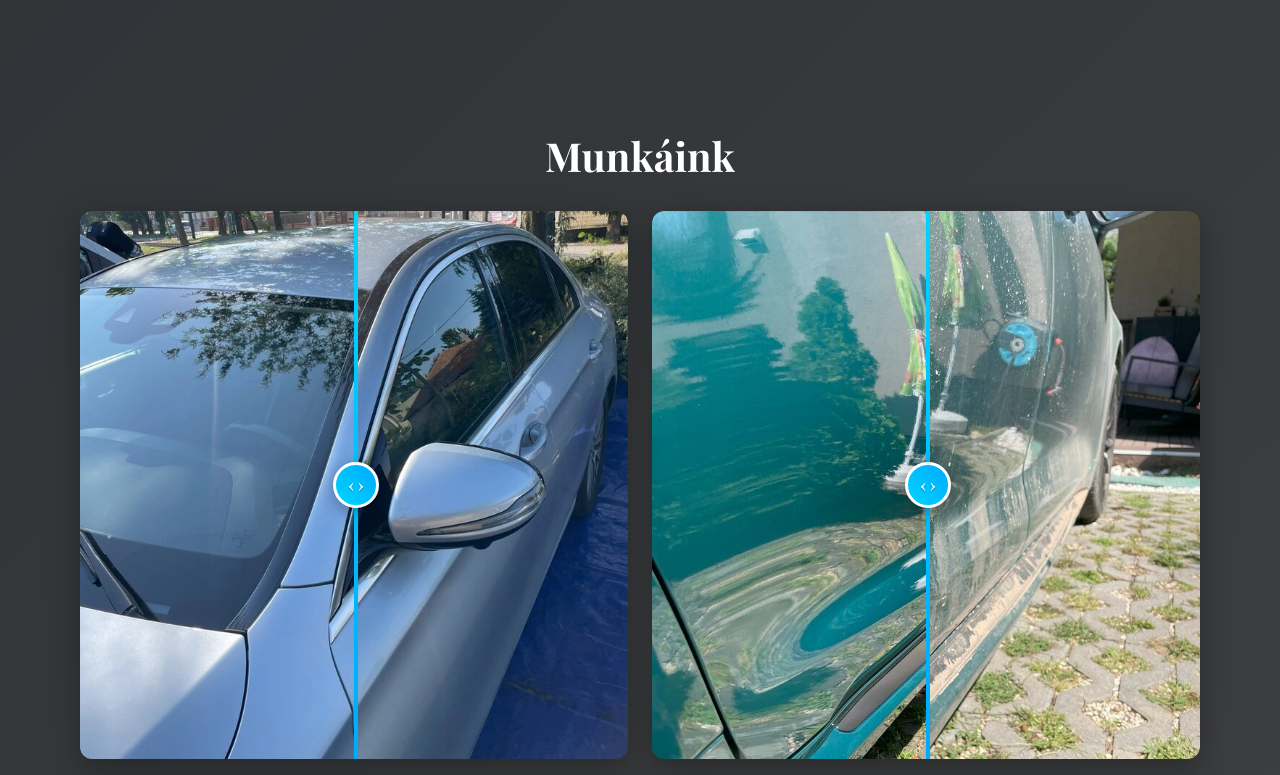
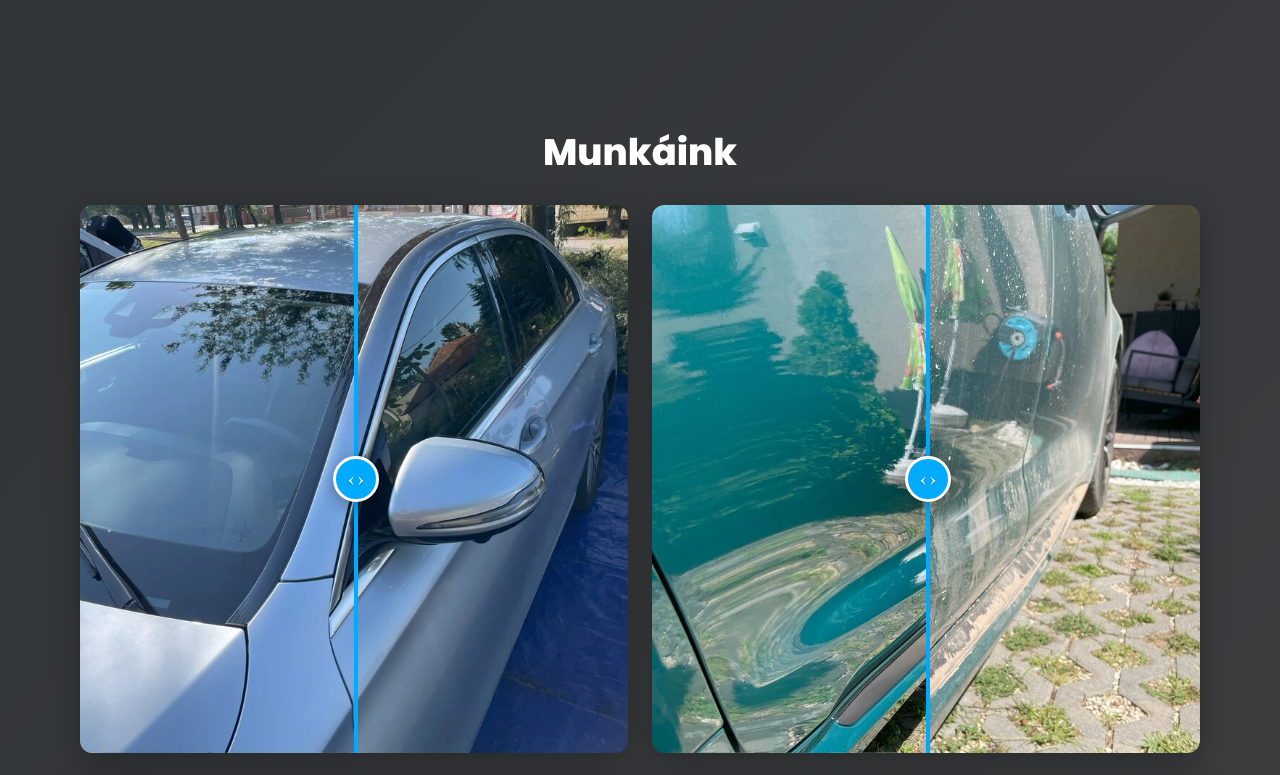
Before and after one commit to brdBoti/Shynee, a React (Vite) app in the folder client/: page / in a window 1280 px wide. Shown: the part 780-1555 px from the top of the page. Built offline with nearby package versions, Linux system fonts and the light colour scheme.

Commit message:
Minor CSS adjustments

```diff
--- a/client/src/components/BeforeAfterSlider.css
+++ b/client/src/components/BeforeAfterSlider.css
@@ -61,14 +61,14 @@
   top: 0;
   bottom: 0;
   width: 4px;
-  background: linear-gradient(to bottom, #00d4ff, #00aaff);
+  background: #00aaff;
   cursor: grab;
   z-index: 3;
   transition: box-shadow 0.2s ease;
 }
 
 .slider-line:hover {
-  box-shadow: 0 0 20px rgba(0, 212, 255, 0.6);
+  box-shadow: 0 0 20px rgba(0, 170, 255, 0.6);
 }
 
 .slider-line:active {
@@ -83,7 +83,7 @@
   transform: translate(-50%, -50%);
   width: 40px;
   height: 40px;
-  background: linear-gradient(45deg, #00d4ff, #00aaff);
+  background: #00aaff;
   border: 3px solid white;
   border-radius: 50%;
   display: flex;
@@ -95,7 +95,7 @@
 
 .slider-handle:hover {
   transform: translate(-50%, -50%) scale(1.1);
-  box-shadow: 0 6px 24px rgba(0, 212, 255, 0.4);
+  box-shadow: 0 6px 24px rgba(0, 170, 255, 0.4);
 }
 
 .slider-arrow {
--- a/client/src/components/FAQ.css
+++ b/client/src/components/FAQ.css
@@ -67,10 +67,10 @@
 
 .faq-question:hover,
 .faq-block.active .faq-question {
-  color: #00e0ff;
+  color: #00aaff;
   text-shadow:
-    0 0 4px rgba(0, 224, 255, 0.7),
-    0 3px 12px rgba(0, 90, 150, 0.5);
+    0 0 2px rgba(0, 224, 255, 0.7),
+    0 3px 10px rgba(0, 90, 150, 0.5);
 }
 
 /* Smooth visszazárás */
--- a/client/src/pages/Home.css
+++ b/client/src/pages/Home.css
@@ -10,9 +10,6 @@ body::-webkit-scrollbar {
   /* Chrome, Safari, Edge */
 }
 
-
-
-
 /* — existing styles — */
 .home-container {
   display: flex;
@@ -21,8 +18,6 @@ body::-webkit-scrollbar {
   background-size: 400% 400%;
   animation: gradientFlow 20s ease infinite;
 }
-
-
 
 @keyframes gradientFlow {
   0% {
@@ -53,16 +48,17 @@ body::-webkit-scrollbar {
 .home-container .scroll-indicator {
   font-size: 2.4rem;
   color: #99ddff;
-  animation: bounceHome 2s infinite;
   user-select: none;
   position: absolute;
   left: 50%;
   bottom: 12px;
   transform: translate(-50%, 0);
   font-family: 'Inter', sans-serif;
+  opacity: 0;
+  animation: fadeIn 3s ease forwards 2s,
+             bounceHome 2s infinite 2s;
 }
 
-/* mobile/desktop variants like on Rólunk */
 .home-container .scroll-indicator.below { display: none; }
 
 @media (max-width: 768px) {
@@ -73,8 +69,10 @@ body::-webkit-scrollbar {
     left: 50%;
     bottom: 8px;
     transform: translateX(-50%);
-    animation: bounceHome 2s infinite;
     text-align: center;
+    opacity: 0;
+    animation: fadeIn 1s ease forwards 2s,
+               bounceHome 2s infinite 2s;
   }
 }
 
@@ -83,8 +81,12 @@ body::-webkit-scrollbar {
   50% { transform: translate(-50%, 10px); }
 }
 
+@keyframes fadeIn {
+  from { opacity: 0; }
+  to { opacity: 1; }
+}
+
 /* — new gallery section styles — */
-
 @media (max-width: 768px) {
   .gallery-section {
     width: 100%;
--- a/client/src/pages/Home.jsx
+++ b/client/src/pages/Home.jsx
@@ -55,9 +55,10 @@
             <h2 style={{
               color: '#fff',
               marginBottom: '2rem',
-              fontSize: '2.5rem',
+              fontSize: '2.3rem',
               fontWeight: '700',
-              textAlign: 'center'
+              textAlign: 'center',
+              fontFamily: 'Poppins, sans-serif'
             }}>
               Munkáink
             </h2>
```
